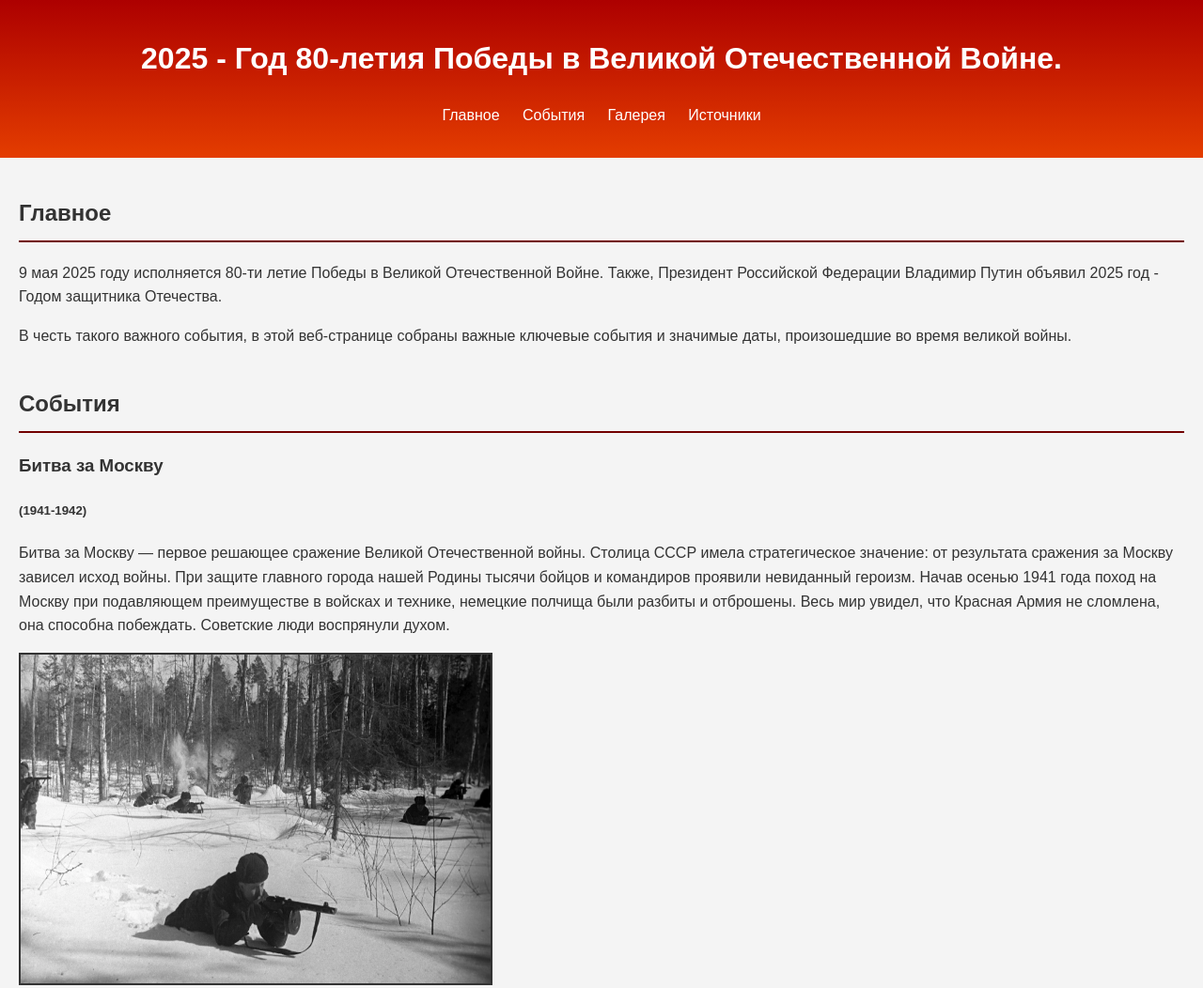
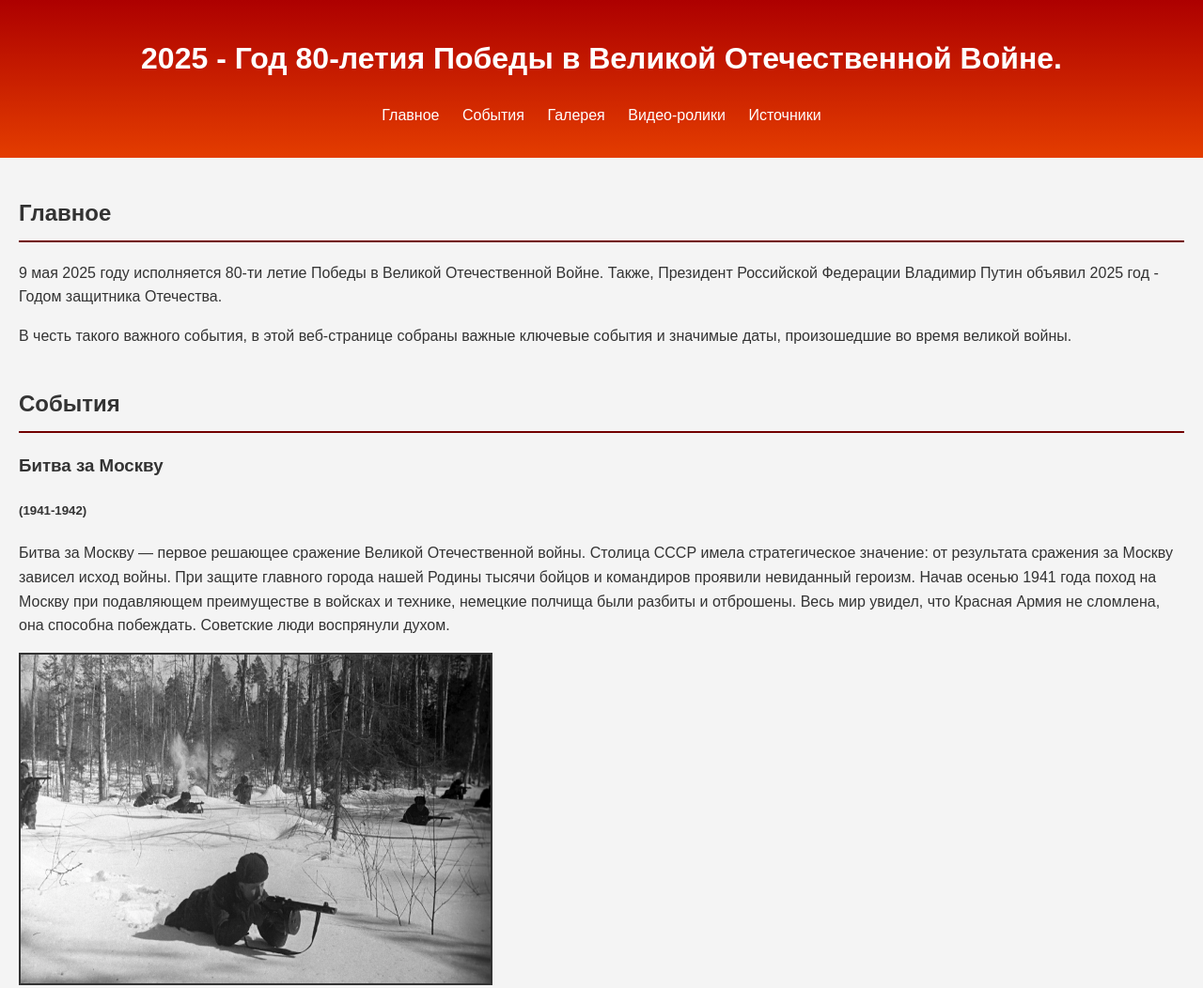
Before and after one commit to mrsharkus12/contest-website-2025, a plain HTML site: page index.html in a window 1280 px wide. Shown: the top 1052 px of the page at 94% size. Drawn offline with Linux system fonts and the light colour scheme.

Commit message:
Add files via upload

```diff
--- a/index.html
+++ b/index.html
@@ -26,6 +26,7 @@
         <li><a href="#home">Главное</a></li>
         <li><a href="#timeline">События</a></li>
         <li><a href="#gallery">Галерея</a></li>
+        <li><a href="#videos">Видео-ролики</a></li>
         <li><a href="#resources">Источники</a></li>
       </ul>
     </nav>
@@ -165,7 +166,7 @@
     </section>
 
     <section id="videos">
-        <h2>Видео</h2>
+        <h2>Видео-ролики</h2>
         <h3>Блокада Ленинграда</h3>
         <div class="video-container">
             <div class="video-wrapper">
```
